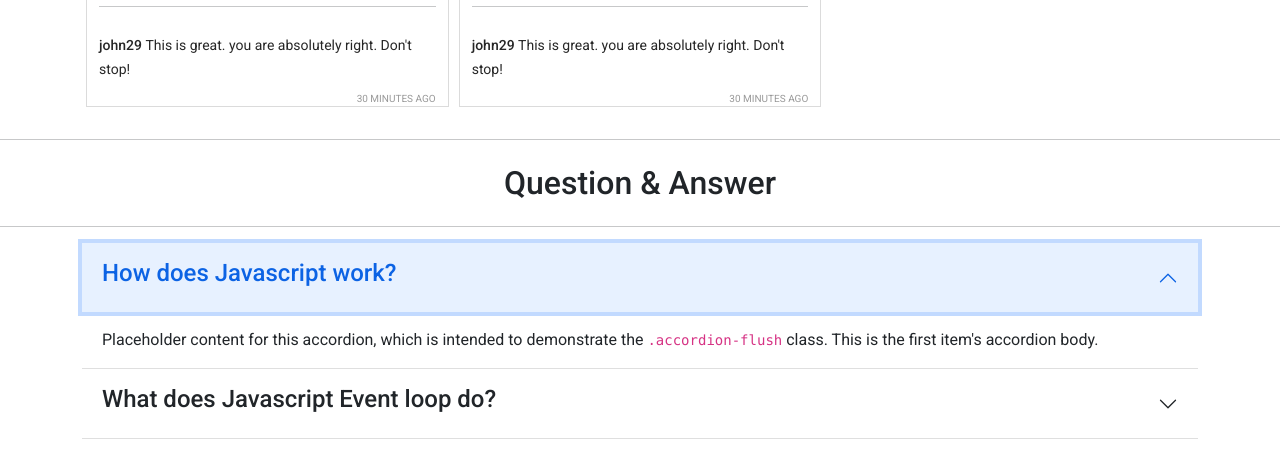
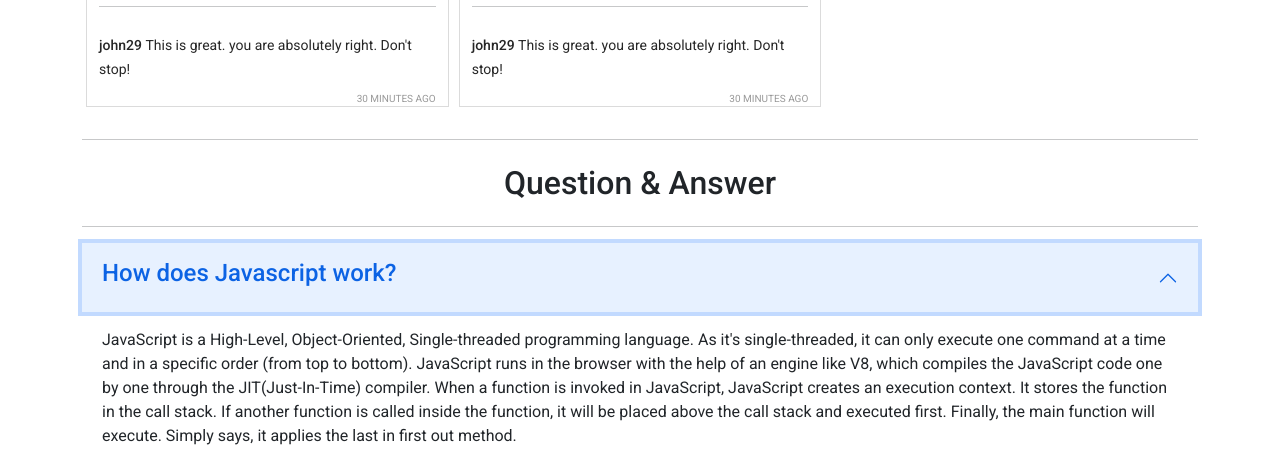
Before and after one commit to mahmud035/insta-shohor, a plain HTML site: page index.html in a window 1280 px wide. Both pictures are taken after a click on the button "How does Javascript work?". Shown: the part 1425-1877 px from the top of the page. Drawn offline with nearby package versions, Linux system fonts and the light colour scheme.

Commit message:
question no. 1 answered

```diff
--- a/index.html
+++ b/index.html
@@ -90,10 +90,11 @@
     </main>
 
     <!-- Question & Answer Section -->
-    <hr />
-    <h2 class="text-center my-4">Question & Answer</h2>
-    <hr />
+
     <section class="container">
+      <hr />
+      <h2 class="text-center my-4">Question & Answer</h2>
+      <hr />
       <div class="accordion accordion-flush" id="accordionFlushExample">
         <div class="accordion-item">
           <h2 class="accordion-header" id="flush-headingOne">
@@ -115,9 +116,17 @@
             data-bs-parent="#accordionFlushExample"
           >
             <div class="accordion-body">
-              Placeholder content for this accordion, which is intended to
-              demonstrate the <code>.accordion-flush</code> class. This is the
-              first item's accordion body.
+              JavaScript is a High-Level, Object-Oriented, Single-threaded
+              programming language. As it's single-threaded, it can only execute
+              one command at a time and in a specific order (from top to
+              bottom). JavaScript runs in the browser with the help of an engine
+              like V8, which compiles the JavaScript code one by one through the
+              JIT(Just-In-Time) compiler. When a function is invoked in
+              JavaScript, JavaScript creates an execution context. It stores the
+              function in the call stack. If another function is called inside
+              the function, it will be placed above the call stack and executed
+              first. Finally, the main function will execute. Simply says, it
+              applies the last in first out method.
             </div>
           </div>
         </div>
```
